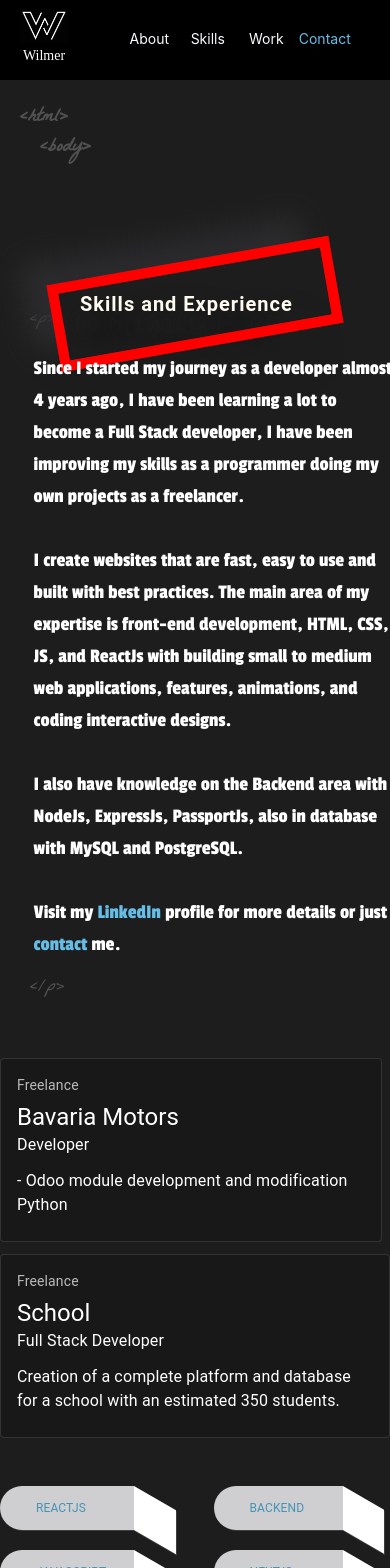
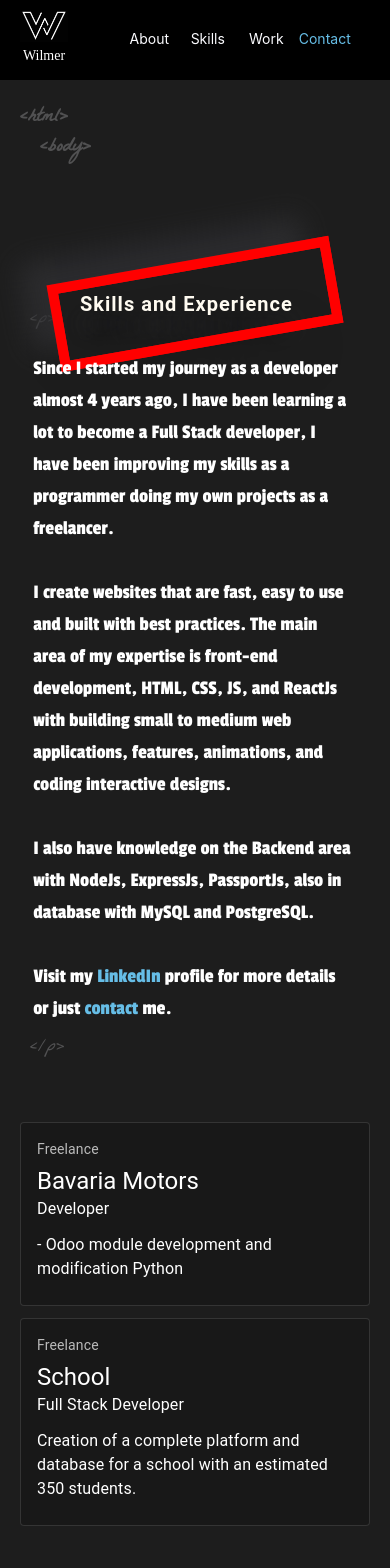
Before and after one commit to Wharem85/portafolio, a Next.js app: page /skills in a window 390 px wide. Shown: the top 1568 px of the page. Built offline with nearby package versions, Linux system fonts and the light colour scheme.

Commit message:
Se termino de corregir errores en contacto y skill

```diff
--- a/src/assets/styles/Experience.module.scss
+++ b/src/assets/styles/Experience.module.scss
@@ -20,12 +20,13 @@
 @media (max-width: 420px) {
 	.Experience {
 		display: block;
-		margin-left: -30px;
+		margin-left: -20px;
 		margin-bottom: 40px;
 	}
 
 	.contentCard {
 		margin-bottom: 12px;
+		width: 350px;
 	}
 
 	.space {
--- a/src/assets/styles/List.module.scss
+++ b/src/assets/styles/List.module.scss
@@ -33,6 +33,9 @@
 
 .span {
 	padding-left: 50px;
+	font-weight: bold;
+	font-family: $--font-family;
+	letter-spacing: 1px;
 }
 
 .item::before {
@@ -111,16 +114,16 @@
 	.List {
 		width: 100%;
 		margin-top: 100px;
-		margin-left: 0;
+		margin-left: 10px;
 		margin-bottom: 150px;
 	}
 
 	.span {
-		padding-left: 20px;
+		padding-left: 10px;
 	}
 
 	.content {
-		margin-right: 80px;
+		margin-right: 70px;
 		margin-left: -30px;
 	}
 
--- a/src/assets/styles/Skill.module.scss
+++ b/src/assets/styles/Skill.module.scss
@@ -191,7 +191,7 @@
 
 	.Skill::after {
 		font-size: 1.2rem;
-		top: 1930px;
+		top: 2030px;
 		left: 20px;
 	}
 
@@ -203,7 +203,7 @@
 
 	.skill::after {
 		font-size: 1.2rem;
-		top: 1900px;
+		top: 2000px;
 		left: 40px;
 	}
 
@@ -241,8 +241,12 @@
 	.content-text::after {
 		font-size: 1.2rem;
 		left: 30px;
-		top: 970px;
+		top: 1030px;
 		z-index: 3;
+	}
+
+	.textSkill {
+		width: 320px;
 	}
 
 	.SkillText {
--- a/src/containers/Experience.jsx
+++ b/src/containers/Experience.jsx
@@ -21,7 +21,7 @@ const Experience = () => {
 					</Typography>
 				</CardContent>
 			</Card>
-			<Card sx={{ minWidth:275, backgroundColor: '#181818'}} variant="outlined">
+			<Card sx={{ minWidth:275, backgroundColor: '#181818'}} className={styles.contentCard} variant="outlined">
 				<CardContent>
 					<Typography sx={{ fontSize: 14}} color="text.secondary" gutterBottom>
 						Freelance
```
Also changed, not shown: src/assets/styles/PageContact.module.scss (+16 -2 lines).
